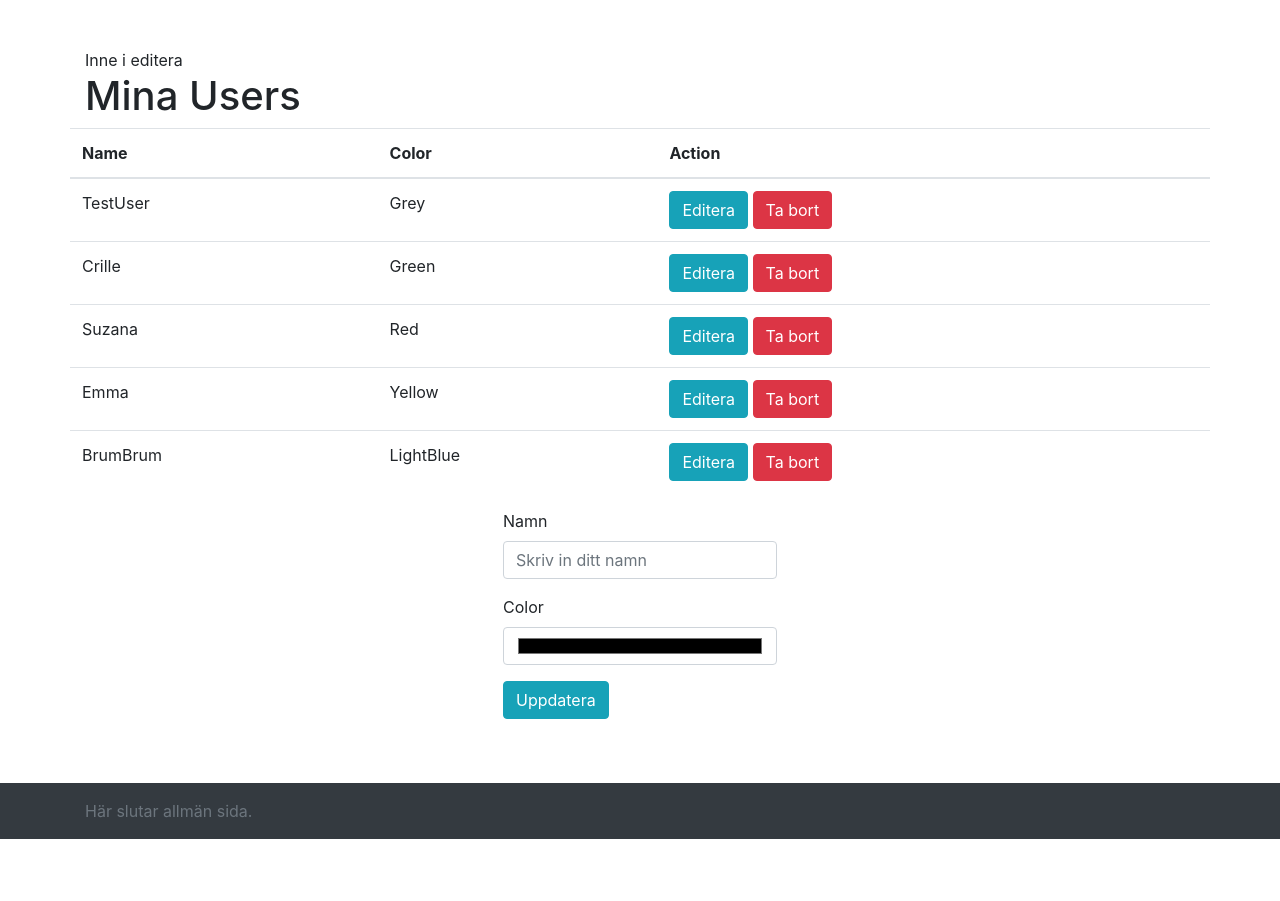
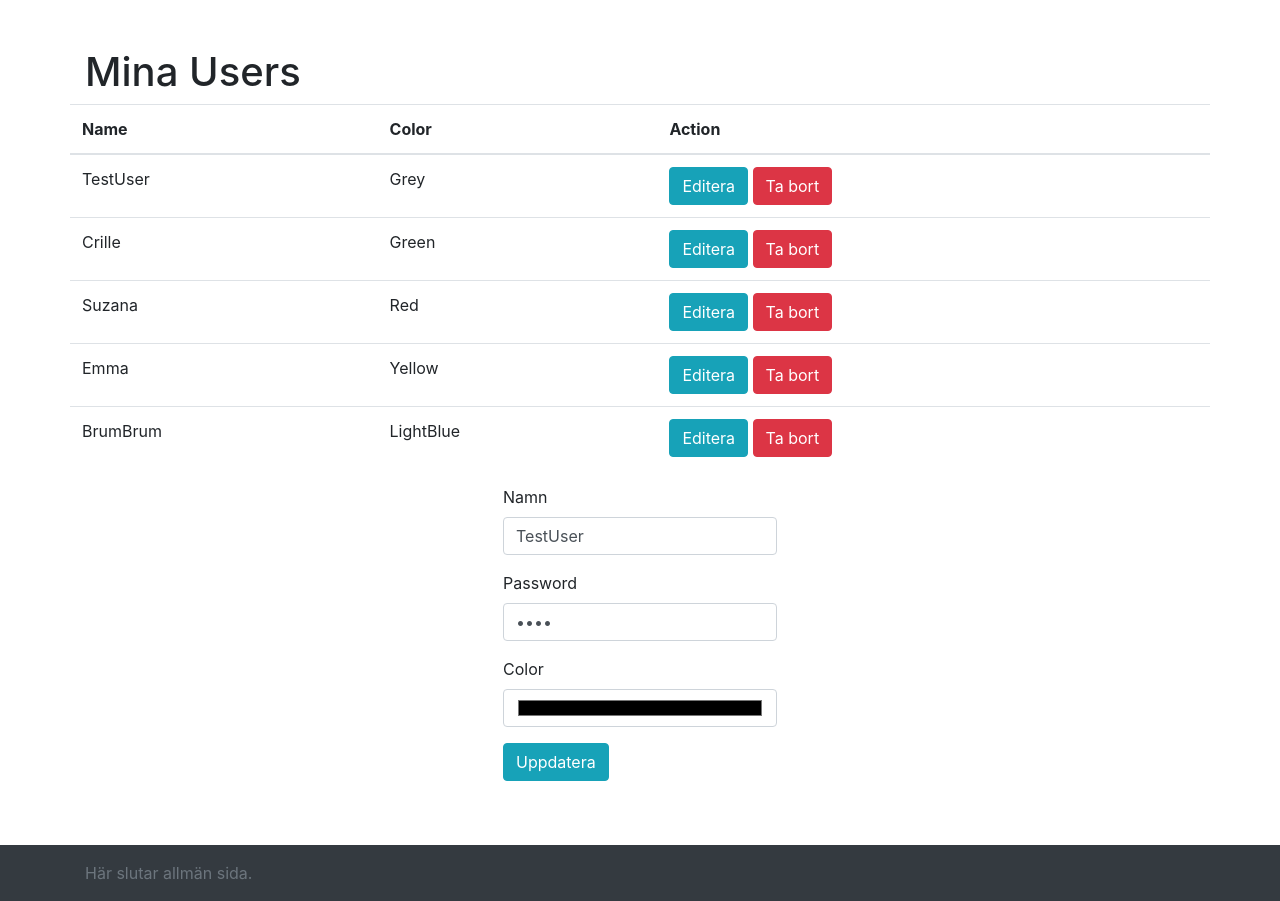
Before and after one commit to di7chro/shopngo, a PHP site: page /user.php?editera=1 in a window 1280 px wide. Shown: the part 56-957 px from the top of the page. Before the commit the page ends 895 px from the top, so only its background shows below. Run offline with PHP 8.4, Linux system fonts and the light colour scheme; data comes from the database, SQL or seed files in the repository; data that the repository does not hold is empty.

Commit message:
User management done

```diff
--- a/user.php
+++ b/user.php
@@ -49,6 +49,11 @@
                 placeholder="Skriv in ditt namn">
         </div>
         <div class="form-group">
+            <label for="plats">Password</label>
+            <input type="password" class="form-control" name="pass" value="<?php echo $old_pass ?>"
+                placeholder="Skriv in ditt lösenord">
+        </div>
+        <div class="form-group">
             <label for="plats">Color</label>
             <input type="color" class="form-control" name="color" value="<?php echo $old_color ?>"
                 placeholder="Skriv in din färg">
--- a/user_backend.php
+++ b/user_backend.php
@@ -5,21 +5,21 @@
 
     // Initiera lite variabler så att vi inte får felmeddelanden vid uppdatering
     $old_namn = '';
+    $old_pass = '';
     $old_color = '';
     $old_id = 0;
     $update = false;
 
     include_once 'inc_dbconnect.php';
-
     // Man vill lägga till en ny person
     if (isset($_POST['spara'])) {
         $namn = htmlentities($_POST['namn'], ENT_QUOTES);
-        $plats = htmlentities($_POST['color'], ENT_QUOTES);
-        $sql = "INSERT INTO User (Username, Color) VALUES('$namn', '$color')";
+        $pass = htmlentities($_POST['pass'], ENT_QUOTES);
+        $color = htmlentities($_POST['color'], ENT_QUOTES);
+        $sql = "INSERT INTO User (Username, Password, Color) VALUES('$namn', '$pass', '$color')";
         $link->query ($sql) or die($link->error());
         $_SESSION['meddelande'] = "Personen har blivit sparad.";
         $_SESSION['msg_typ'] = "success";
-        echo "Inne i spara";
         header("location: user.php");
     }
 
@@ -30,7 +30,7 @@
         $link->query ($sql) or die($link->error());
         $_SESSION['meddelande'] = "Personen har tagits bort.";
         $_SESSION['msg_typ'] = "danger";
-        echo "Inne i bort";
+        echo "Inne i bort: $id";
         header("location: user.php");
     }
 
@@ -40,23 +40,23 @@
         $sql = "SELECT * FROM User WHERE User_ID=$id";
         $result = $link->query ($sql) or die($link->error());
         $person = $result->fetch_array();
-        $old_namn = $person['Namn'];
-        $old_plats = $person['Color'];
+        $old_namn = $person['Username'];
+        $old_pass = $person['Password'];
+        $old_color = $person['Color'];
         $old_id = $person['User_ID'];
         $update = true;
-        echo "Inne i editera";
     }
 
     // Man har fyllt i det nya namnet och platsen för personen
     if (isset($_POST['uppdatera'])) {
         $id = intval($_POST['id']) or die ("hacker n00b");
         $namn = htmlentities ($_POST['namn'], ENT_QUOTES);
-        $plats = htmlentities($_POST['color'], ENT_QUOTES);
-        $sql = "UPDATE User SET Username='$namn', Color='$plats' WHERE User_ID=$id";
+        $pass = htmlentities ($_POST['pass'], ENT_QUOTES);
+        $color = htmlentities($_POST['color'], ENT_QUOTES);
+        $sql = "UPDATE User SET Username='$namn', Password='$pass', Color='$color' WHERE User_ID=$id";
         $result = $link->query ($sql) or die($link->error());
         $_SESSION['meddelande'] = "Personen har uppdaterats.";
         $_SESSION['msg_typ'] = "info";
-        echo "Inne i uppdatera";
         header("location: user.php");
     }
 
```
